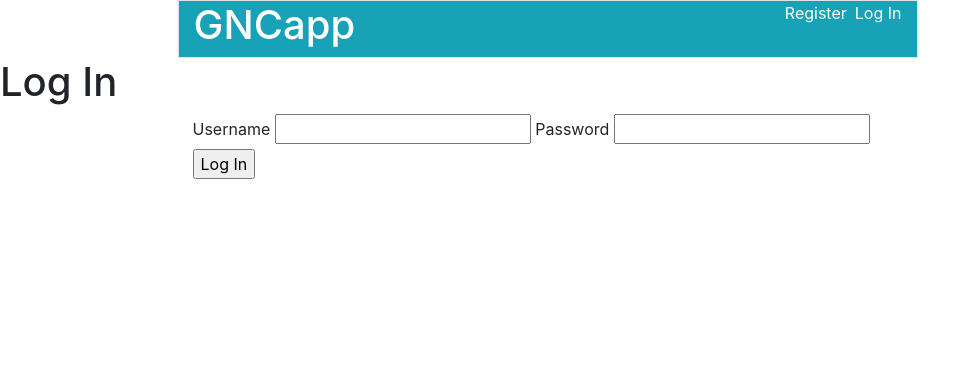
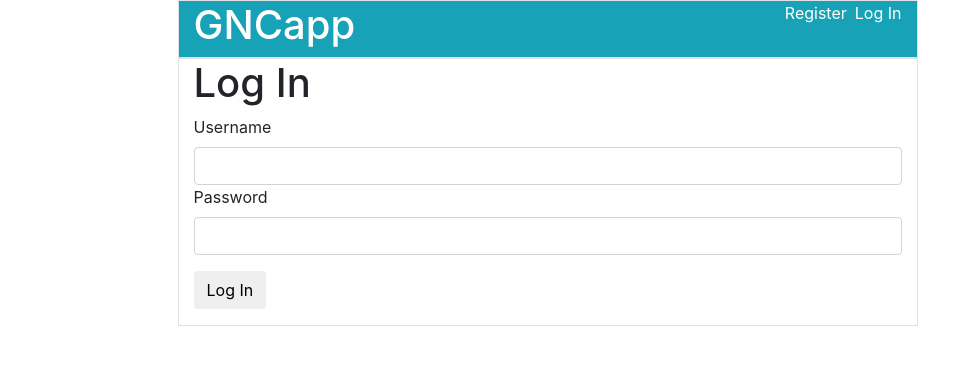
Before and after one commit to maciej-czajkowski/generic-network-configuration, a Flask app: page /auth/login in a window 1280 px wide. Shown: the top 365 px of the page, without its empty margins (0-978 px from the left). Run offline with Flask 2, Linux system fonts and the light colour scheme; some libraries are stand-ins or nearby versions.

Commit message:
Added styling to login.html and updated register.html.

```diff
--- a/GNCflask/GNCapp/templates/auth/login.html
+++ b/GNCflask/GNCapp/templates/auth/login.html
@@ -1,7 +1,19 @@
 {% extends 'base.html' %}
 
 {% block header %}
+<div class="container">
+    <div class="container-fluid">
+        <div class="row">
+            <div class="col-md-1">
+            </div>
+            <div class="col-md-8 border-top border-right border-left">
                 <h1>{% block title %}Log In{% endblock %}</h1>
+            </div>
+            <div class="col-md-3">
+            </div>
+        </div>
+    </div>
+</div>
 {% endblock %}
 
 {% block content %}
@@ -10,13 +22,13 @@
         <div class="row">
             <div class="col-md-1">
             </div>
-      <div class="col-md-8">
+            <div class="col-md-8 border-right border-left border-bottom">
                 <form method="post">
                     <label for="username">Username</label>
-          <input name="username" id="username" required>
+                    <input class="form-control" name="username" id="username" required>
                     <label for="password">Password</label>
-          <input type="password" name="password" id="password" required>
-          <input type="submit" value="Log In">
+                    <input class="form-control" type="password" name="password" id="password" required>
+                    <input class="btn mt-3 mb-3" type="submit" value="Log In">
                 </form>
             </div>
             <div class="col-md-3">
@@ -24,5 +36,4 @@
         </div>
     </div>
 </div>
-
 {% endblock %}
--- a/GNCflask/GNCapp/templates/auth/register.html
+++ b/GNCflask/GNCapp/templates/auth/register.html
@@ -29,7 +29,7 @@
                     <input class="form-control" name="username" id="username" required>
                     <label for="password">Password</label>
                     <input class="form-control" type="password" name="password" id="password" required>
-                    <input class="btn mt-3" type="submit" value="Register">
+                    <input class="btn mt-3 mb-3" type="submit" value="Register">
                 </form>
             </div>
             <div class="col-md-3">
```
Lines whose indentation alone changed are shown as unchanged.
